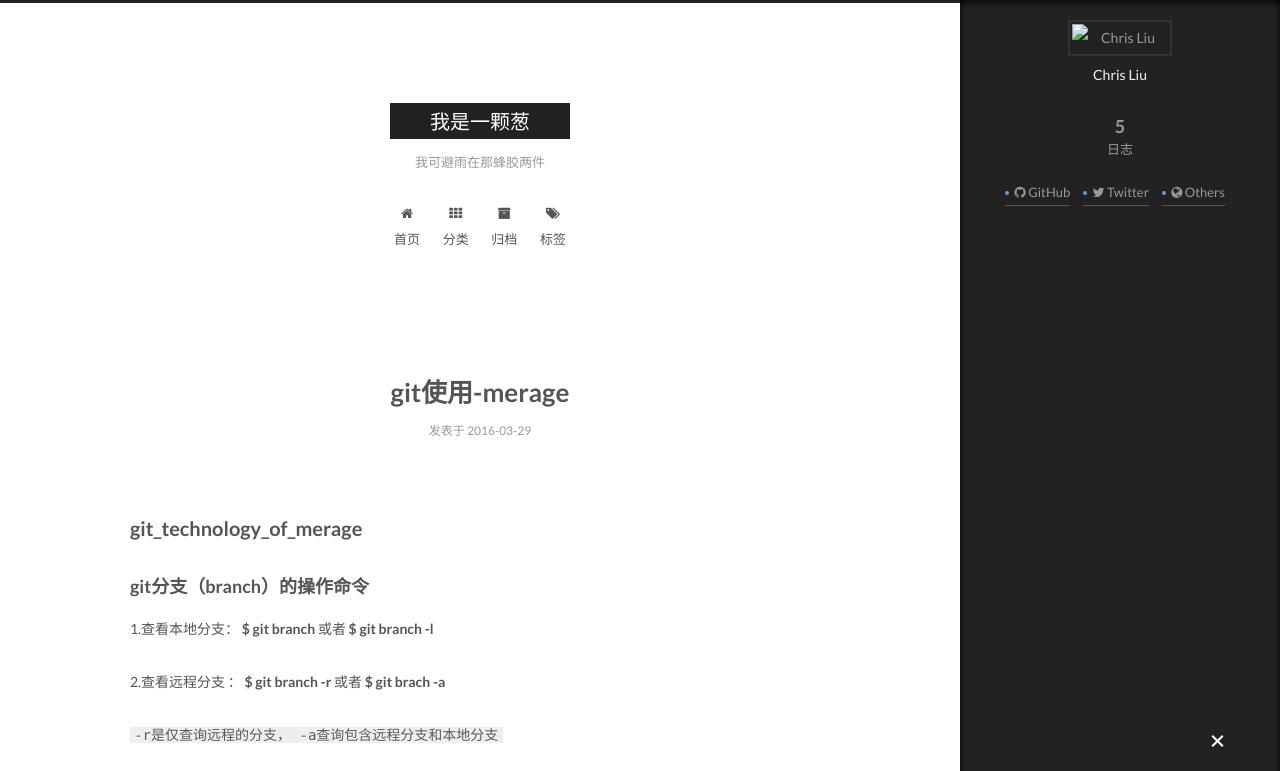
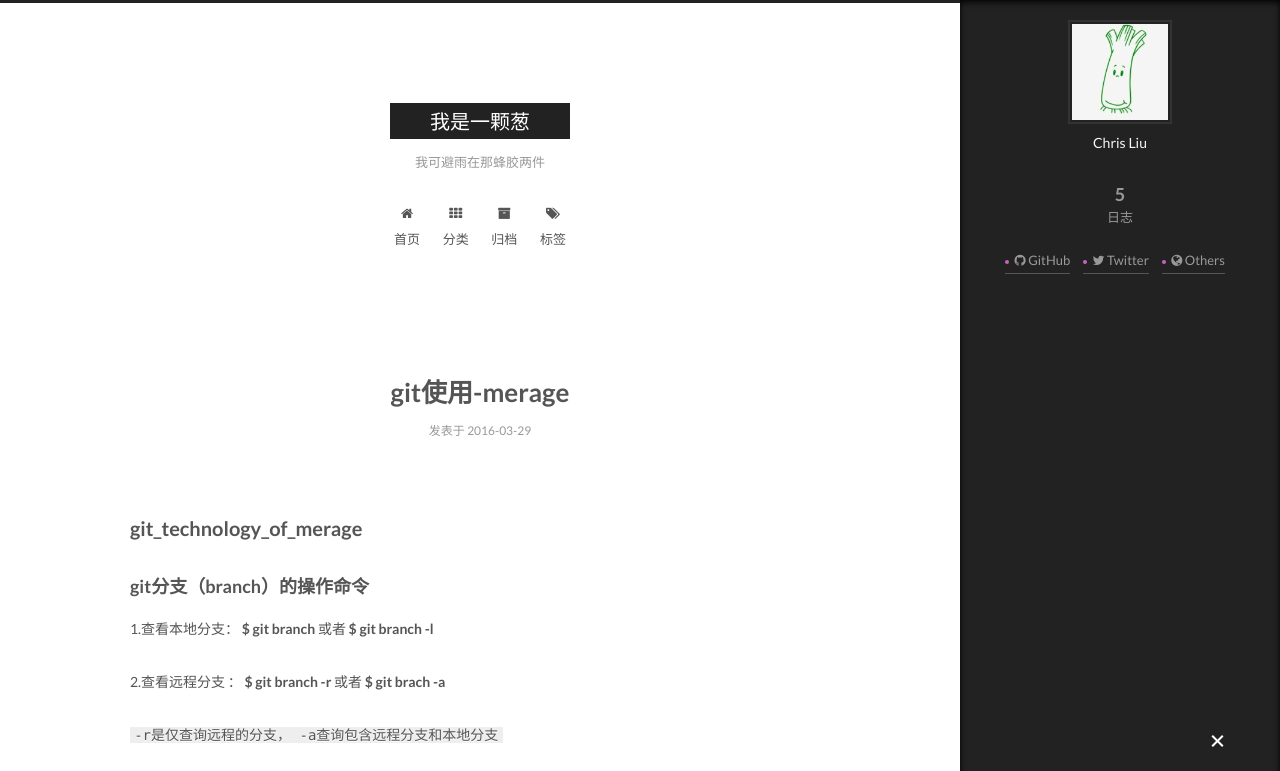
Before and after one commit to liucong0812/gitliucong0812.github.io, a plain HTML site: page index.html in a window 1280 px wide. Both pictures are taken after a click on the element 1217 px from the left and 742 px from the top of the page. Shown: the top 771 px of the page. Drawn offline with Linux system fonts and the light colour scheme.

Commit message:
Site updated: 2016-03-30 12:00:01

```diff
--- a/css/main.css
+++ b/css/main.css
@@ -1512,7 +1512,7 @@ pre .javascript .function {
   width: 4px;
   height: 4px;
   border-radius: 50%;
-  background: #5ba3df;
+  background: #c462bd;
 }
 .links-of-blogroll {
   font-size: 13px;
--- a/index.html
+++ b/index.html
@@ -819,7 +819,7 @@
       <section class="site-overview sidebar-panel  sidebar-panel-active ">
         <div class="site-author motion-element" itemprop="author" itemscope itemtype="http://schema.org/Person">
           <img class="site-author-image" itemprop="image"
-               src="/avatar.jpg"
+               src="/images/default_avatar.jpg"
                alt="Chris Liu" />
           <p class="site-author-name" itemprop="name">Chris Liu</p>
           <p class="site-description motion-element" itemprop="description"></p>
```
Also changed, not shown: 2016/03/29/CocoaPods的安装过程/index.html (+1 -1 lines), 2016/03/29/git使用-merage/index.html (+1 -1 lines), 2016/03/29/hello-world/index.html (+1 -1 lines), 2016/03/29/my-first-Blog/index.html (+1 -1 lines), 2016/03/29/创建SSH/index.html (+1 -1 lines), archives/2016/03/index.html (+1 -1 lines), archives/2016/index.html (+1 -1 lines), archives/index.html (+1 -1 lines), categories/index.html (+1 -1 lines), tags/index.html (+1 -1 lines), images/default_avatar.jpg (renamed from images/avatar.jpg), images/favicon.ico (deleted).
